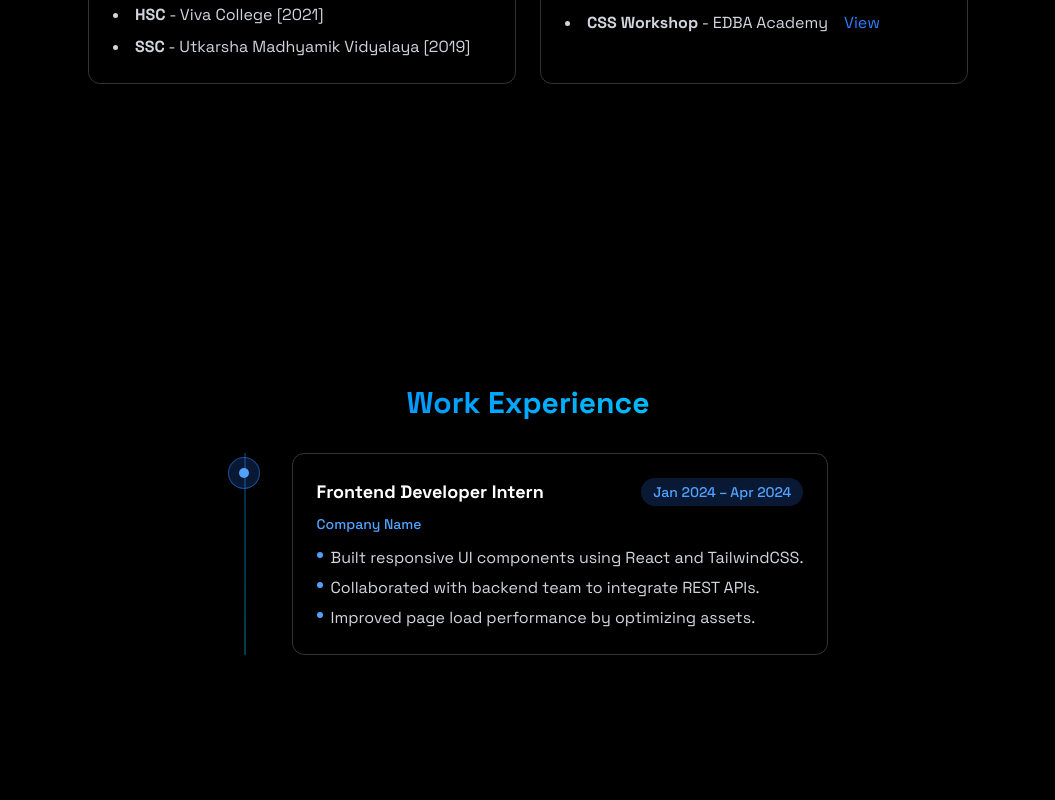
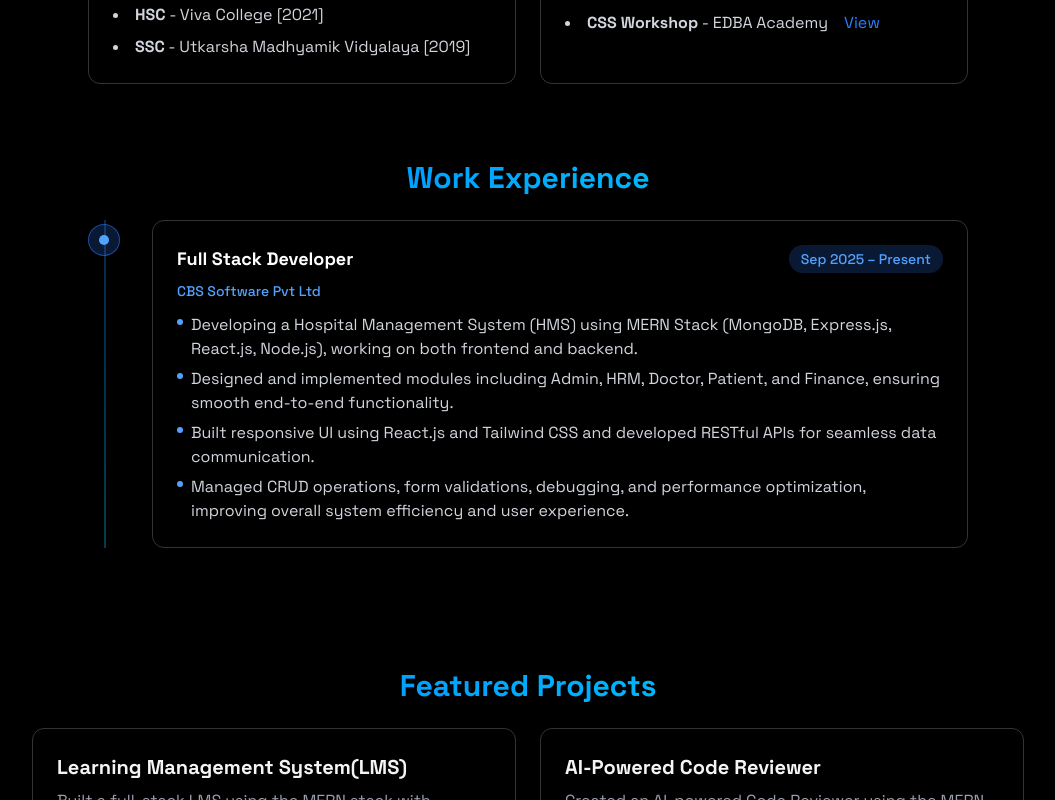
Before and after one commit to SakshiJ004/Personal_Portfolio, a React (Vite) app: page / in a window 1280 px wide. Shown: the part 1480-2280 px from the top of the page, without its empty margins (112-1167 px from the left). Built offline with nearby package versions, Linux system fonts and the light colour scheme; a web font is replaced by a local one.

Commit message:
add info in experinence

```diff
--- a/src/components/sections/Experience.jsx
+++ b/src/components/sections/Experience.jsx
@@ -4,71 +4,51 @@ export const Experience = () => {
 
     const experiences = [
         {
-            role: "Frontend Developer Intern",
-            company: "Company Name",           // ← तुमचे actual company name टाका
-            duration: "Jan 2024 – Apr 2024",   // ← dates बदला
+            role: "Full Stack Developer",
+            company: "CBS Software Pvt Ltd",
+            duration: "Sep 2025 – Present",
             points: [
-                "Built responsive UI components using React and TailwindCSS.",
-                "Collaborated with backend team to integrate REST APIs.",
-                "Improved page load performance by optimizing assets.",
+                "Developing a Hospital Management System (HMS) using MERN Stack (MongoDB, Express.js, React.js, Node.js), working on both frontend and backend.",
+                "Designed and implemented modules including Admin, HRM, Doctor, Patient, and Finance, ensuring smooth end-to-end functionality.",
+                "Built responsive UI using React.js and Tailwind CSS and developed RESTful APIs for seamless data communication.",
+                "Managed CRUD operations, form validations, debugging, and performance optimization, improving overall system efficiency and user experience.",
             ],
             color: "blue"
         },
-        // जर अजून experience असेल तर इथे add करा
-        // {
-        //     role: "Full Stack Developer",
-        //     company: "Another Company",
-        //     duration: "May 2024 – Present",
-        //     points: [
-        //         "...",
-        //     ],
-        //     color: "cyan"
-        // },
     ]
 
     return (
-        <section id="experience" className="min-h-screen flex items-center justify-center py-10 sm:py-20">
+        <section id="experience" className="flex items-center justify-center py-6 sm:py-10">
             <RevealOnScroll>
                 <div className="w-full sm:max-w-2xl md:max-w-3xl lg:max-w-4xl mx-auto px-2">
-                    <h2 className="text-lg sm:text-xl md:text-2xl lg:text-3xl font-bold mb-8 bg-gradient-to-r from-blue-500 to-cyan-400 bg-clip-text text-transparent text-center">
+                    <h2 className="text-lg sm:text-xl md:text-2xl lg:text-3xl font-bold mb-6 bg-gradient-to-r from-blue-500 to-cyan-400 bg-clip-text text-transparent text-center">
                         Work Experience
                     </h2>
 
                     <div className="relative">
-                        {/* Vertical timeline line */}
                         <div className="absolute left-4 top-0 bottom-0 w-0.5 bg-gradient-to-b from-blue-500 to-cyan-400 opacity-30 hidden sm:block" />
 
-                        <div className="flex flex-col gap-6 sm:gap-8">
+                        <div className="flex flex-col gap-4 sm:gap-6">
                             {experiences.map((exp, index) => (
                                 <div key={index} className="relative flex gap-6 sm:gap-8">
-                                    {/* Timeline dot */}
-                                    <div className={`hidden sm:flex flex-shrink-0 w-8 h-8 rounded-full items-center justify-center z-10 mt-1
-                                        ${exp.color === "cyan"
-                                            ? "bg-cyan-500/20 border border-cyan-500/50"
-                                            : "bg-blue-500/20 border border-blue-500/50"
-                                        }`}>
-                                        <div className={`w-2.5 h-2.5 rounded-full ${exp.color === "cyan" ? "bg-cyan-400" : "bg-blue-400"}`} />
+                                    <div className="hidden sm:flex flex-shrink-0 w-8 h-8 rounded-full items-center justify-center z-10 mt-1 bg-blue-500/20 border border-blue-500/50">
+                                        <div className="w-2.5 h-2.5 rounded-full bg-blue-400" />
                                     </div>
 
-                                    {/* Card */}
                                     <div className="flex-1 glass rounded-xl p-4 sm:p-6 border border-white/20 hover:-translate-y-1 hover:border-blue-500/40 hover:shadow-[0_2px_8px_rgba(59,130,246,0.2)] transition-all">
                                         <div className="flex flex-col sm:flex-row sm:items-center sm:justify-between gap-1 sm:gap-0 mb-2">
                                             <h3 className="text-base sm:text-lg font-bold text-white">{exp.role}</h3>
-                                            <span className={`text-xs sm:text-sm font-medium px-3 py-1 rounded-full w-fit
-                                                ${exp.color === "cyan"
-                                                    ? "bg-cyan-500/20 text-cyan-400"
-                                                    : "bg-blue-500/20 text-blue-400"
-                                                }`}>
+                                            <span className="text-xs sm:text-sm font-medium px-3 py-1 rounded-full w-fit bg-blue-500/20 text-blue-400">
                                                 {exp.duration}
                                             </span>
                                         </div>
-                                        <p className={`text-sm font-medium mb-3 ${exp.color === "cyan" ? "text-cyan-400" : "text-blue-400"}`}>
+                                        <p className="text-sm font-medium mb-3 text-blue-400">
                                             {exp.company}
                                         </p>
                                         <ul className="space-y-1.5">
                                             {exp.points.map((point, i) => (
                                                 <li key={i} className="text-gray-300 text-sm sm:text-base flex items-start gap-2">
-                                                    <span className={`mt-1.5 w-1.5 h-1.5 rounded-full flex-shrink-0 ${exp.color === "cyan" ? "bg-cyan-400" : "bg-blue-400"}`} />
+                                                    <span className="mt-1.5 w-1.5 h-1.5 rounded-full flex-shrink-0 bg-blue-400" />
                                                     {point}
                                                 </li>
                                             ))}
@@ -76,13 +56,6 @@ export const Experience = () => {
                                     </div>
                                 </div>
                             ))}
-
-                            {/* Fresher fallback - जर experience नसेल तर हे दाखव */}
-                            {experiences.length === 0 && (
-                                <div className="glass rounded-xl p-6 border border-white/20 text-center">
-                                    <p className="text-gray-400">Currently seeking opportunities. Open to internships and full-time roles!</p>
-                                </div>
-                            )}
                         </div>
                     </div>
                 </div>
```
